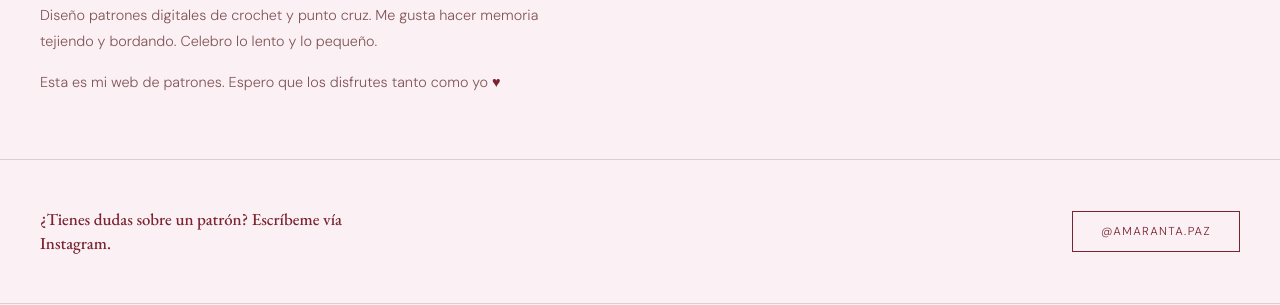
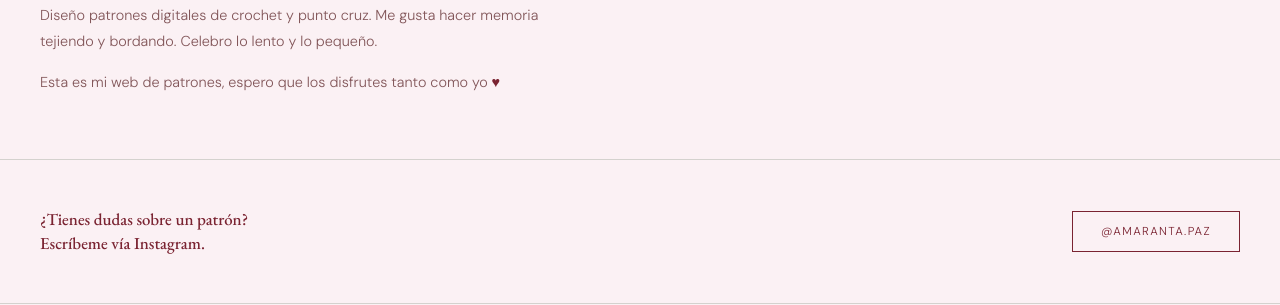
Before and after one commit to amarantapaz/amarantapaz.github.io, a plain HTML site: page index.html in a window 1280 px wide. Shown: the part 689-994 px from the top of the page. Drawn offline with nearby package versions, Linux system fonts and the light colour scheme.

Commit message:
Add files via upload

```diff
--- a/index.html
+++ b/index.html
@@ -366,7 +366,7 @@
         memoria tejiendo y bordando. Celebro lo lento y lo pequeño.
       </p>
       <p>
-        Esta es mi web de patrones. Espero que los disfrutes tanto como yo
+        Esta es mi web de patrones, espero que los disfrutes tanto como yo
         <span style="color: var(--accent);">♥</span>
       </p>
     </div>
@@ -374,9 +374,10 @@
 
   <!-- CONTACTO -->
   <section class="contact-section" id="contacto">
-    <p style="font-family: 'EB Garamond', serif; font-style: normal; font-size: 1.05rem; font-weight: 500; color: var(--accent);">¿Tienes dudas sobre un patrón? Escríbeme vía Instagram.</p>
-    <!-- REEMPLAZAR: tu handle real de Instagram -->
-    <a class="btn-ig" href="https://instagram.com/amaranta.paz" target="_blank" rel="noopener">
+    <p style="font-family: 'EB Garamond', serif; font-style: normal; font-size: 1.05rem; font-weight: 500; color: var(--accent);">¿Tienes dudas sobre un patrón? <span style="white-space: nowrap;">Escríbeme vía Instagram.</span></p>
+    <!-- Link directo a DM de Instagram (ig.me/m/usuario abre el chat directo,
+         tanto en la app como en el navegador si no la tienen instalada) -->
+    <a class="btn-ig" href="https://ig.me/m/amaranta.paz" target="_blank" rel="noopener">
       @amaranta.paz
     </a>
   </section>
```
